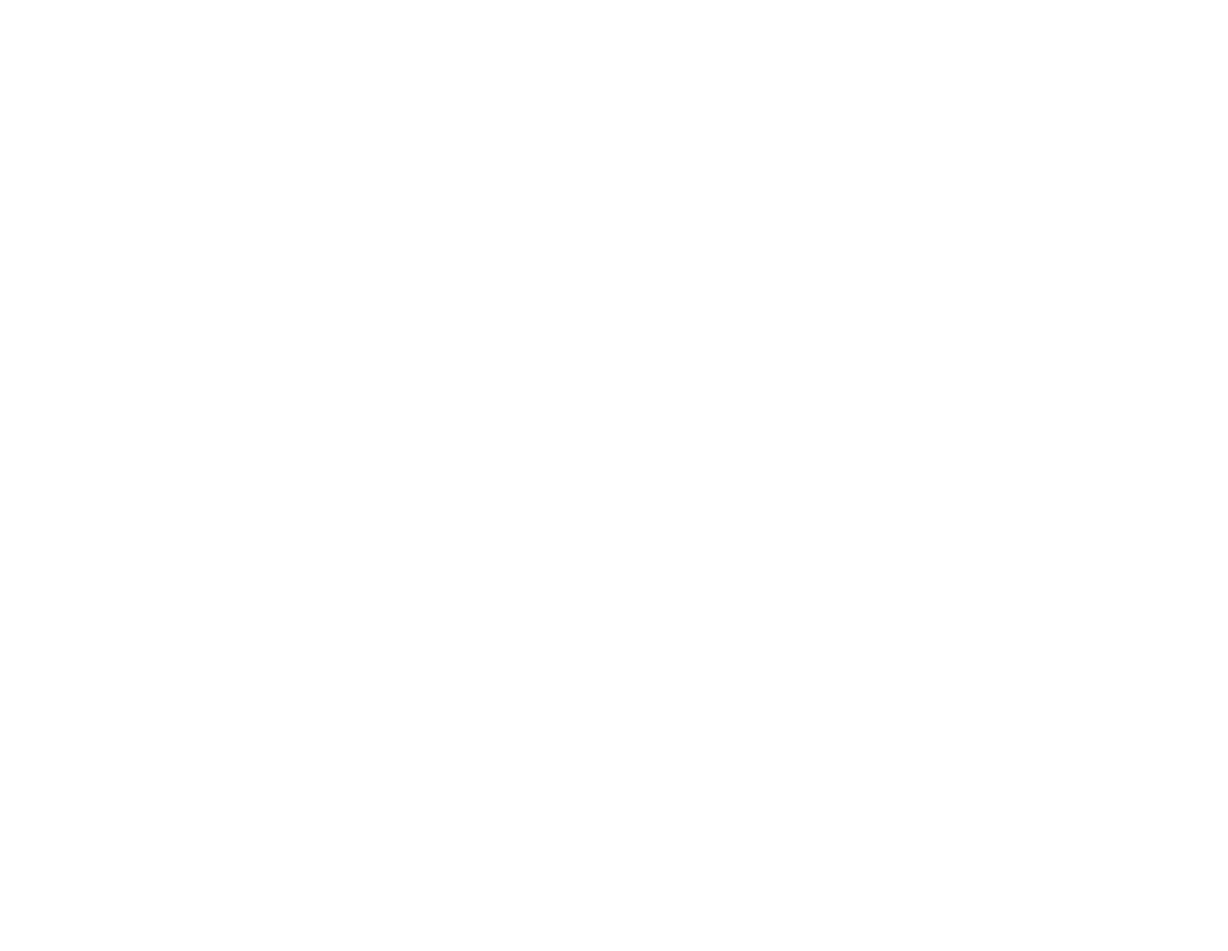
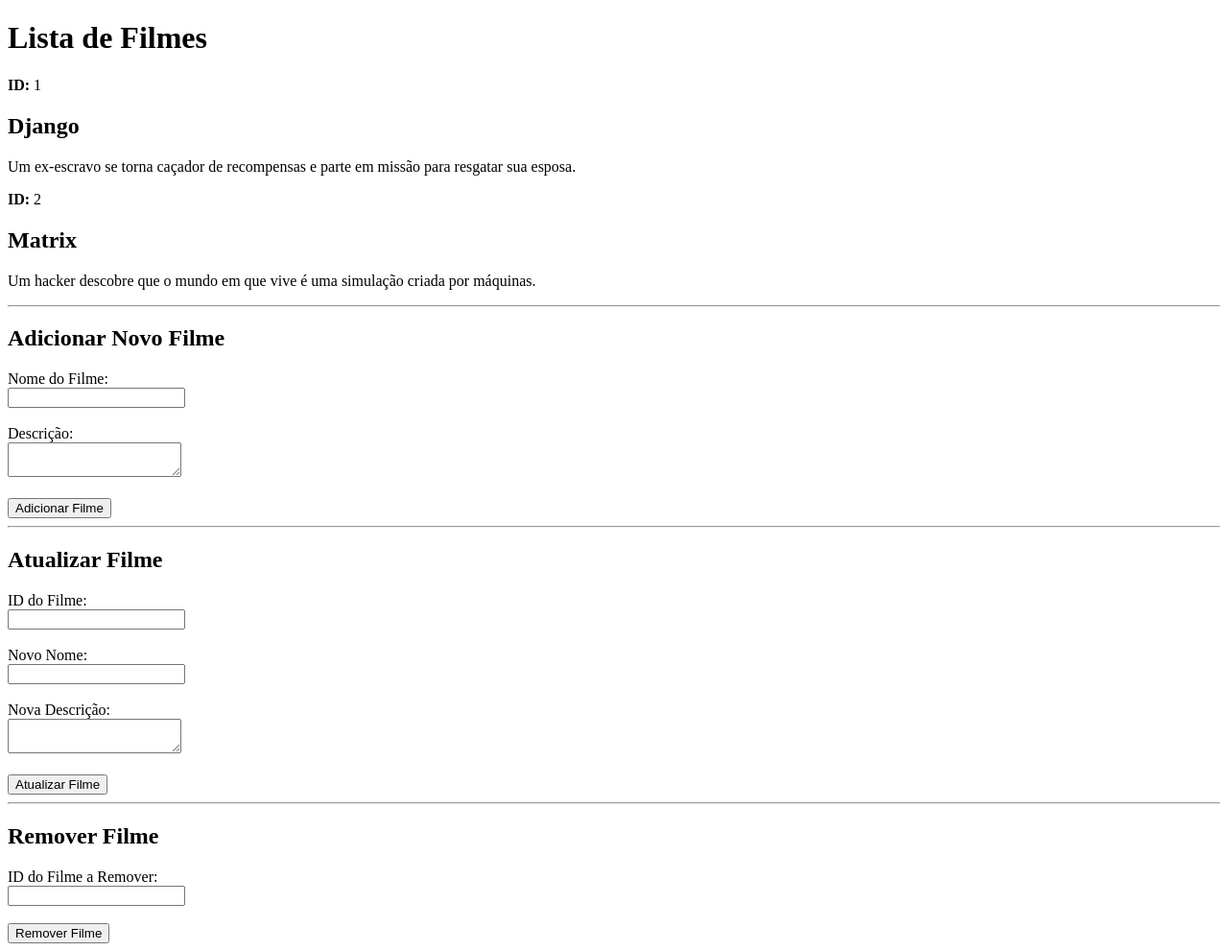
Before and after one commit to Goodzinho/api-filmes, a plain HTML site: page client/index.html in a window 1280 px wide. Shown: the whole page at 96% size. Before the commit the page ends 800 px from the top, so only its background shows below. Drawn offline with Linux system fonts and the light colour scheme.

Commit message:
Update index.html

```diff
--- a/client/index.html
+++ b/client/index.html
@@ -1,14 +1,73 @@
 <!DOCTYPE html>
-<html lang="en">
+<html lang="pt-br">
 <head>
     <meta charset="UTF-8">
     <meta name="viewport" content="width=device-width, initial-scale=1.0">
-    <title>Document</title>
+    <title>Catálogo de Filmes</title>
 </head>
 <body>
-    <!--Listagem dos filmes, com descrição e nome-->
-    <!--Criação de novos filmes-->
-    <!--atualização de novos filmes-->
-    <!--Remover filmes-->
+    <h1>Lista de Filmes</h1>
+
+    <!-- Listagem dos filmes, com descrição, nome e ID -->
+    <section id="filmes">
+        <article>
+            <strong>ID:</strong> 1
+            <h2>Django</h2>
+            <p>Um ex-escravo se torna caçador de recompensas e parte em missão para resgatar sua esposa.</p>
+        </article>
+        <article>
+            <strong>ID:</strong> 2
+            <h2>Matrix</h2>
+            <p>Um hacker descobre que o mundo em que vive é uma simulação criada por máquinas.</p>
+        </article>
+    </section>
+
+    <hr>
+
+    <!-- Criação de novos filmes -->
+    <section id="criar-filme">
+        <h2>Adicionar Novo Filme</h2>
+        <form>
+            <label for="nome">Nome do Filme:</label><br>
+            <input type="text" id="nome" name="nome"><br><br>
+
+            <label for="descricao">Descrição:</label><br>
+            <textarea id="descricao" name="descricao"></textarea><br><br>
+
+            <button type="submit">Adicionar Filme</button>
+        </form>
+    </section>
+
+    <hr>
+
+    <!-- Atualização de filmes -->
+    <section id="atualizar-filme">
+        <h2>Atualizar Filme</h2>
+        <form>
+            <label for="id-filme">ID do Filme:</label><br>
+            <input type="number" id="id-filme" name="id-filme"><br><br>
+
+            <label for="novo-nome">Novo Nome:</label><br>
+            <input type="text" id="novo-nome" name="novo-nome"><br><br>
+
+            <label for="nova-descricao">Nova Descrição:</label><br>
+            <textarea id="nova-descricao" name="nova-descricao"></textarea><br><br>
+
+            <button type="submit">Atualizar Filme</button>
+        </form>
+    </section>
+
+    <hr>
+
+    <!-- Remover filmes -->
+    <section id="remover-filme">
+        <h2>Remover Filme</h2>
+        <form>
+            <label for="remover-id">ID do Filme a Remover:</label><br>
+            <input type="number" id="remover-id" name="remover-id"><br><br>
+
+            <button type="submit">Remover Filme</button>
+        </form>
+    </section>
 </body>
 </html>
```
